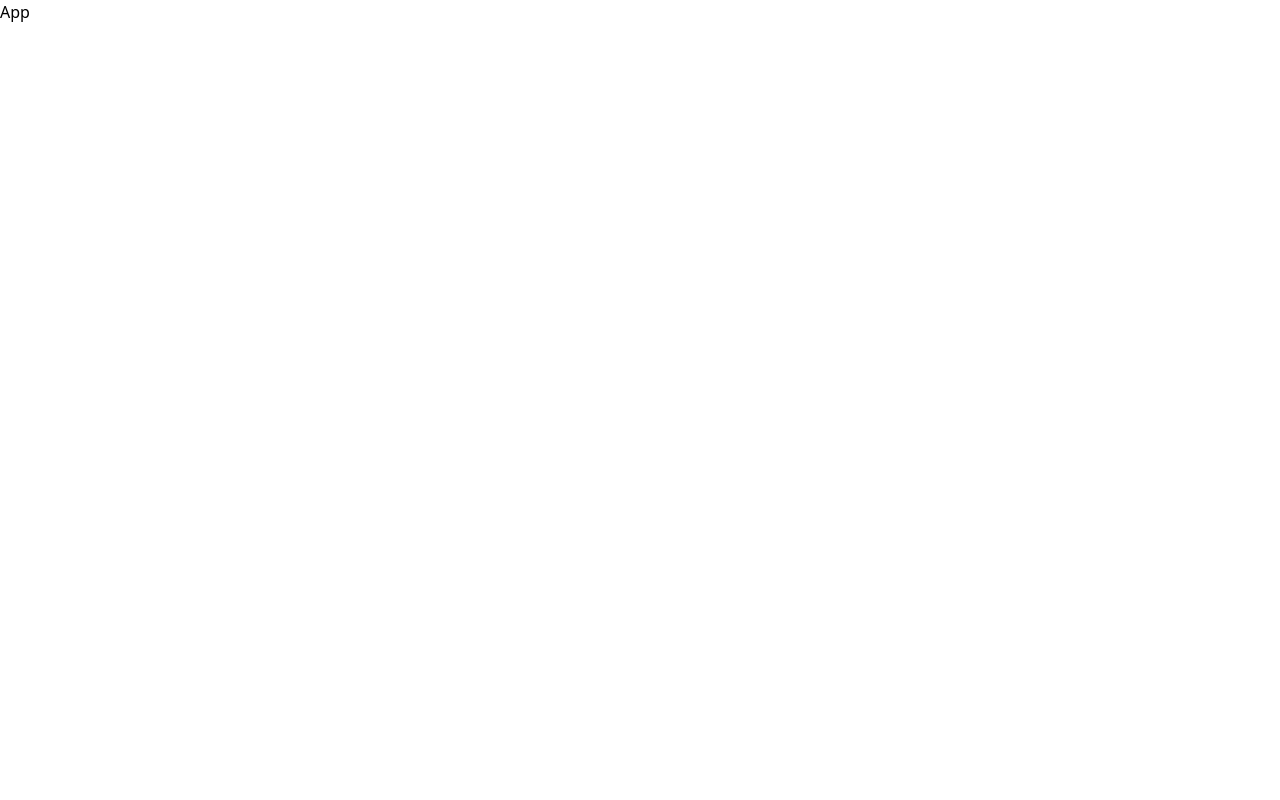
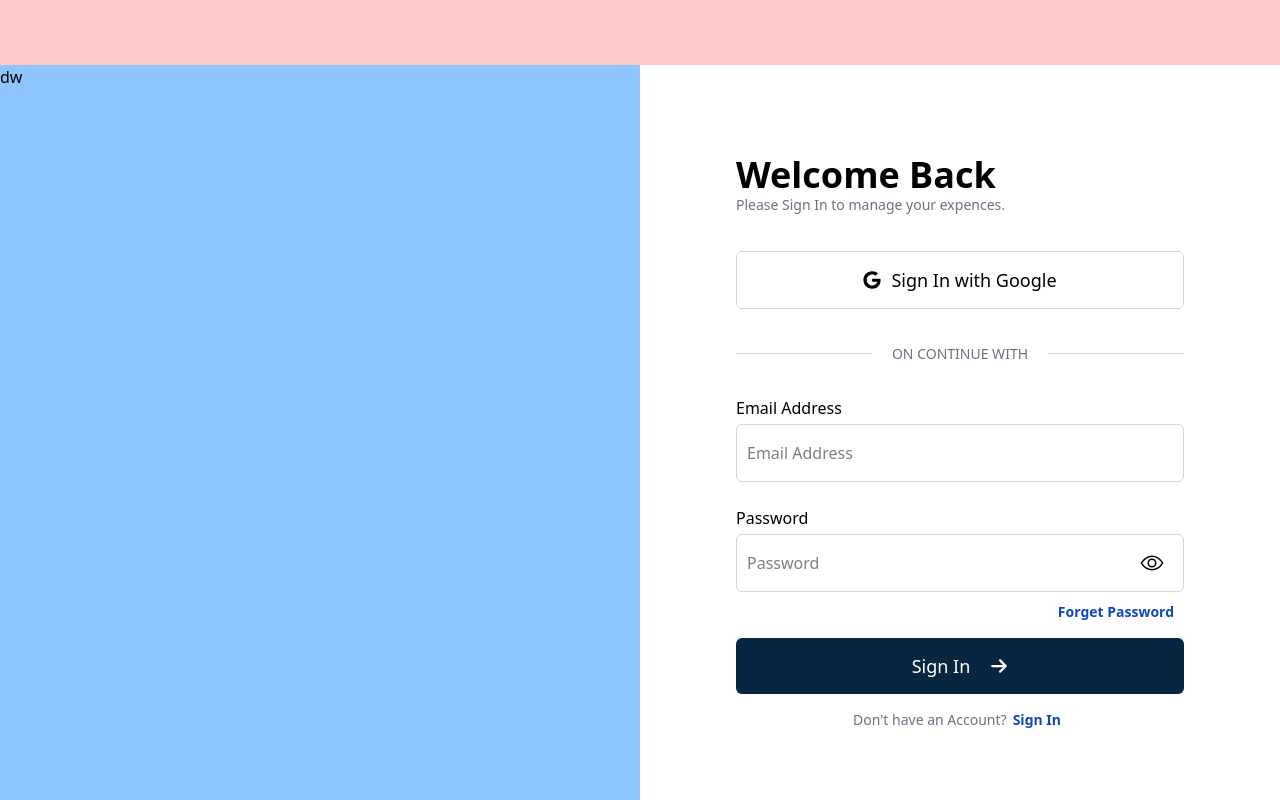
Before and after one commit to Team-XYZ-ABC/my-expences, a React (Vite) app in the folder client/: page / in a window 1280 px wide. Built offline with nearby package versions, Linux system fonts and the light colour scheme.

Commit message:
feat(SignIn): create sign in page

```diff
--- a/client/src/App.jsx
+++ b/client/src/App.jsx
@@ -12,6 +12,7 @@ import Breaker from './components/Extras/Breaker';
 import TitleDescription from '@components/texts/TitleDescription';
 import Link from '@components/links/Link'
 import Description from './components/texts/Description';
+import SignIn from './pages/auth/SignIn';
 
 
 
@@ -33,7 +34,8 @@ const App = () => {
 
   return (
     <div>
-      App
+      <div className='bg-red-200 w-full h-[65px]'></div>
+      <SignIn />
     </div>
   )
 }
--- a/client/src/pages/auth/SignIn.jsx
+++ b/client/src/pages/auth/SignIn.jsx
@@ -1,9 +1,59 @@
-import React from 'react'
+import Button from '@/components/buttons/Button'
+import Breaker from '@/components/Extras/Breaker';
+import Input from '@/components/inputs/Input';
+import InputBox from '@/components/inputs/InputBox';
+import Link from '@/components/links/Link';
+import Description from '@/components/texts/Description';
+import TitleDescription from '@/components/texts/TitleDescription'
+import React, { useState } from 'react'
+import { FaGoogle } from "react-icons/fa";
+import { FaArrowRight } from "react-icons/fa6";
+
+
 
 const SignIn = () => {
+    const [password , setPassword] = useState("")
+    const [email , setEmail] = useState("")
     return (
-        <div>
-            Sign in
+        <div className='flex w-full min-h-[calc(100vh-65px)]'>
+            <div className='w-[50%] bg-blue-300 hidden lg:flex'>dw</div>
+            <div className=' w-full lg:w-[50%] flex justify-center px-5 items-center '>
+                <div className=' w-[448px]  '>
+                    <TitleDescription title={"Welcome Back"} description={"Please Sign In to manage your expences."} />
+                    <Button SIcon={FaGoogle} label={"Sign In with Google"} btnColor='transparent' />
+                    <Breaker label={"ON CONTINUE WITH"} />
+                    <InputBox label={"Email Address"}>
+                    <Input  type={"text"} placeholder={"Email Address"}
+                    value={email}
+                     onChange={
+                        (elem) =>{
+                            setEmail(elem.target.value)
+                        }
+                    } />
+                    </InputBox>
+                     <InputBox label={"Password"}>
+                    <Input  type={"password"} placeholder={"Password"}
+                    value={password}
+                     onChange={
+                        (elem) =>{
+                            setPassword(elem.target.value)
+                        }
+                    }
+                     />
+                    </InputBox>
+                    <div className='w-full flex justify-end px-1'><Link label={"Forget Password"} /></div>
+                    <Button label={"Sign In"} LIcon={FaArrowRight}
+                    action={()=>{
+                        console.log(email)
+                        console.log(password)
+                    }}
+                     textColor='white' btnColor='' />
+                    <div className='flex justify-center'>
+                        <Description description={"Don't have an Account?"} />
+                        <Link label={"Sign In"} />
+                    </div>
+                </div>
+            </div>
         </div>
     )
 }
```
